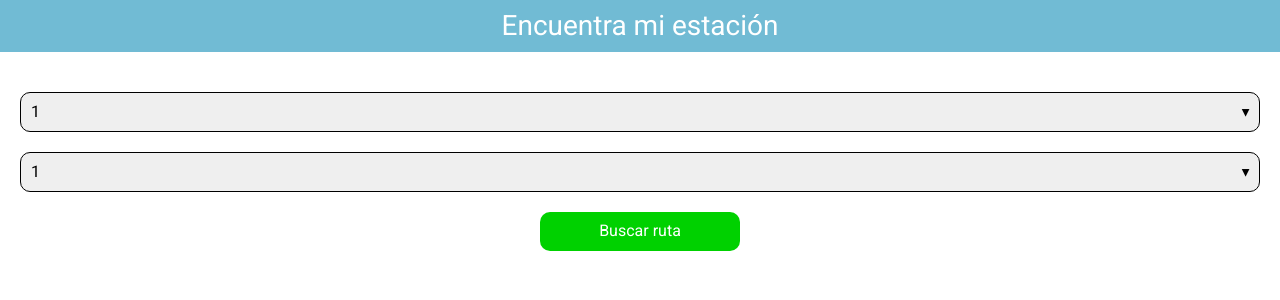
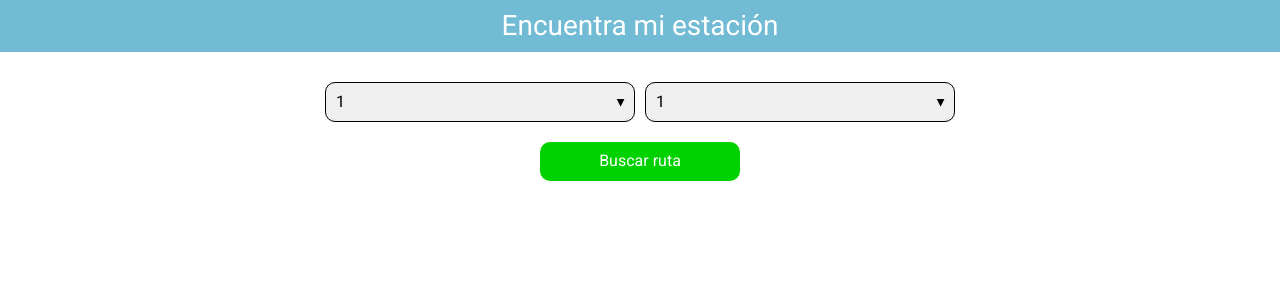
Before and after one commit to DieGopherLT/Encuentra-mi-Estacion---Frontend, a React (Create React App) app: page / in a window 1280 px wide. Shown: the top 300 px of the page. Built offline with nearby package versions, Linux system fonts and the light colour scheme.

Commit message:
-Form finished on Tablet and Desktop sizes.
*Logic pending.

```diff
--- a/src/components/Form/Form.js
+++ b/src/components/Form/Form.js
@@ -34,12 +34,28 @@ const StyledForm = styled.form`
     display: flex;
     flex-direction: column;
     align-items: center;
+
+    @media(min-width: 768px) {
+        padding: 1rem;
+    }
 `;
 
 const SelectContainers = styled.div`
     display: flex;
     flex-direction: column;
     width: 100%;
+
+    @media(min-width: 768px) {
+        width: 70%;
+        margin: 0 auto;
+        display: grid;
+        grid-template-columns: repeat(2, 1fr);
+        gap: 1rem;
+    }
+
+    @media(min-width: 1024px) {
+        width: 50%;
+    }
 `;
 
 const SubmitButton = styled(Button)`
@@ -49,6 +65,10 @@ const SubmitButton = styled(Button)`
         background-color: #007500;
     }
     @media(min-width: 768px) {
+        width: 30rem;
+    }
+
+    @media(min-width: 1024px) {
         width: 20rem;
     }
 `;
```
